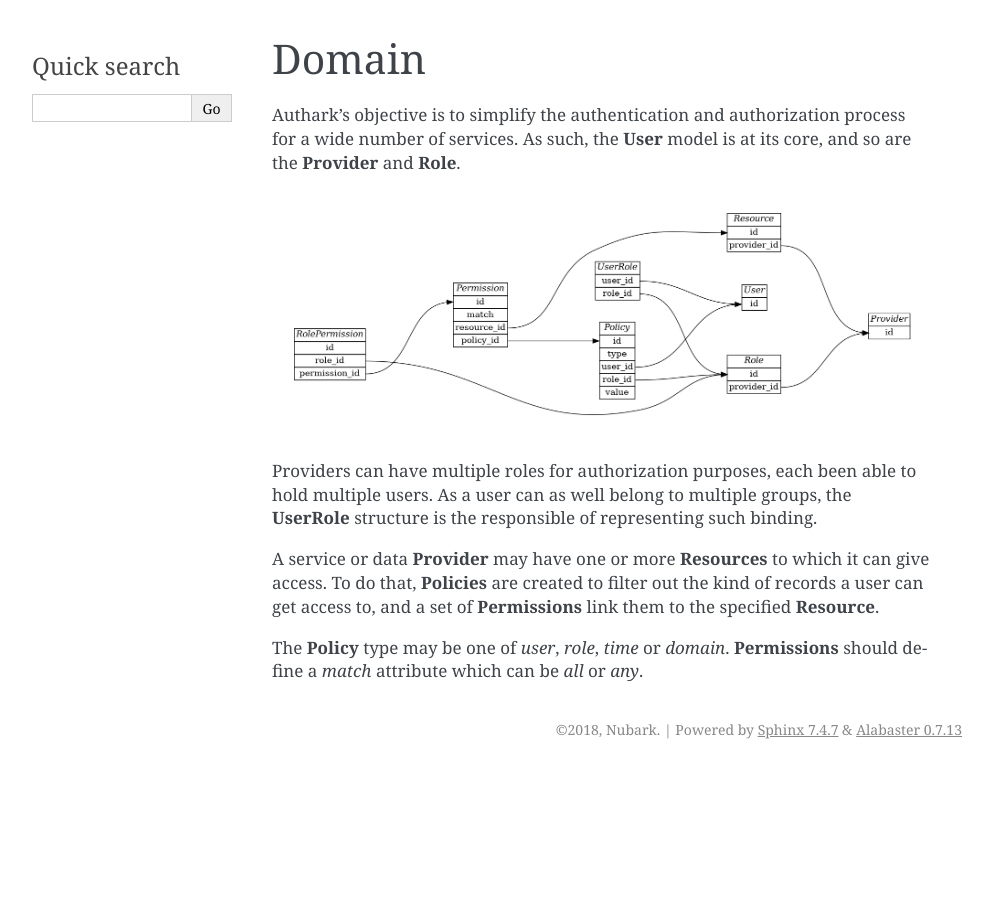
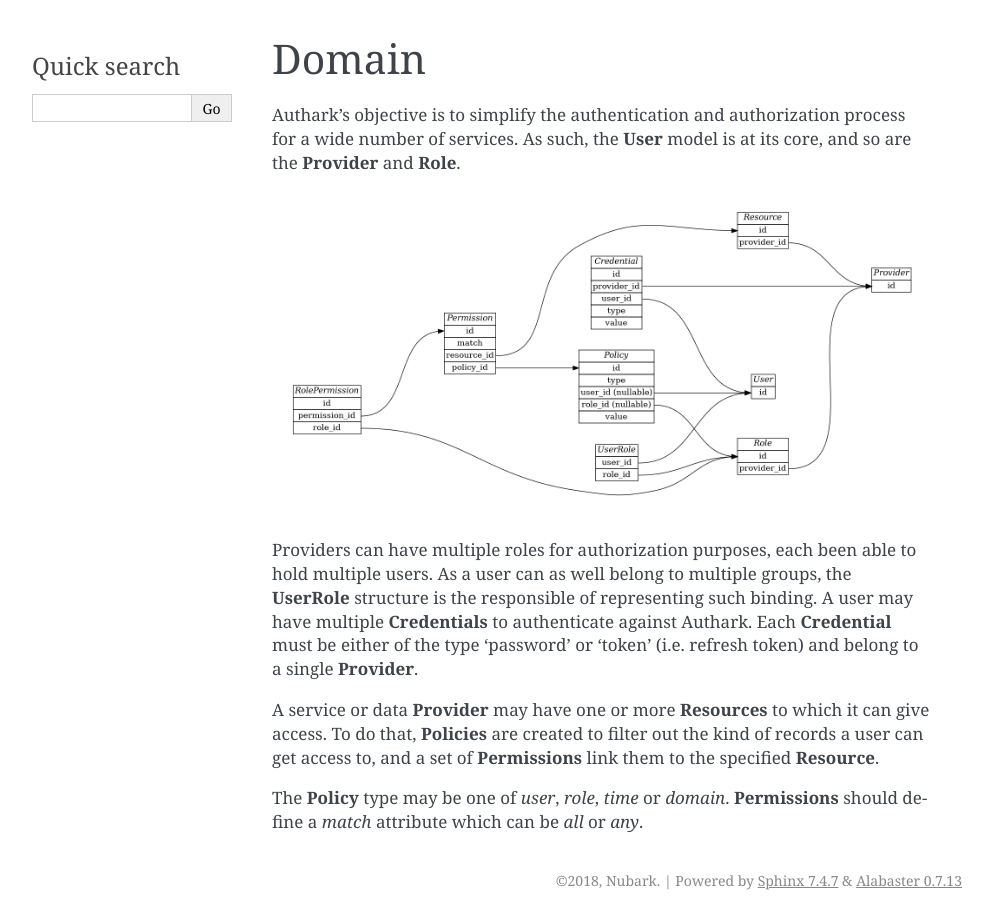
Before and after one commit to knowark/authark, a Sphinx documentation site: the page built from docs/architecture/domain.rst, in a window 1280 px wide. Shown: the whole page, without its empty margins (148-1141 px from the left). Built offline with Sphinx 7.4.7, drawn with Linux system fonts in a browser that asks for light colours.

Commit message:
Document the Credential model and its relations with other entities

```diff
--- a/docs/architecture/domain.rst
+++ b/docs/architecture/domain.rst
@@ -26,6 +26,16 @@ core, and so are the **Provider** and **Role**.
     <tr><td port="role_id">role_id</td></tr>
     </table>>];
 
+    Credential [label=<
+    <table border="0" cellborder="1" cellspacing="0">
+    <tr><td><i>Credential</i></td></tr>
+    <tr><td port="id">id</td></tr>
+    <tr><td port="provider_id">provider_id</td></tr>
+    <tr><td port="user_id">user_id</td></tr>
+    <tr><td port="type">type</td></tr>
+    <tr><td port="value">value</td></tr>
+    </table>>];
+
     Role [label=<
     <table border="0" cellborder="1" cellspacing="0">
     <tr><td><i>Role</i></td></tr>
@@ -69,13 +79,15 @@ core, and so are the **Provider** and **Role**.
     <table border="0" cellborder="1" cellspacing="0">
     <tr><td><i>RolePermission</i></td></tr>
     <tr><td port="id">id</td></tr>
+    <tr><td port="permission_id">permission_id</td></tr>
     <tr><td port="role_id">role_id</td></tr>
-    <tr><td port="permission_id">permission_id</td></tr>
     </table>>];
 
 
     UserRole:user_id -> User:id;
     UserRole:role_id -> Role:id;
+    Credential:provider_id ->  Provider:id;
+    Credential:user_id -> User:id;
     Role:provider_id -> Provider:id;
     Resource:provider_id -> Provider:id;
     Permission:resource_id -> Resource:id;
@@ -89,7 +101,10 @@ core, and so are the **Provider** and **Role**.
 
 Providers can have multiple roles for authorization purposes, each been able
 to hold multiple users. As a user can as well belong to multiple groups, the
-**UserRole** structure is the responsible of representing such binding.
+**UserRole** structure is the responsible of representing such binding. A user
+may have multiple **Credentials** to authenticate against Authark. Each
+**Credential** must be either of the type 'password' or 'token' (i.e. refresh
+token) and belong to a single **Provider**.
 
 A service or data **Provider** may have one or more **Resources** to which it
 can give access. To do that, **Policies** are created to filter out the kind
```
Also changed, not shown: other parts of docs/architecture/domain.rst (+2 -2 lines).
